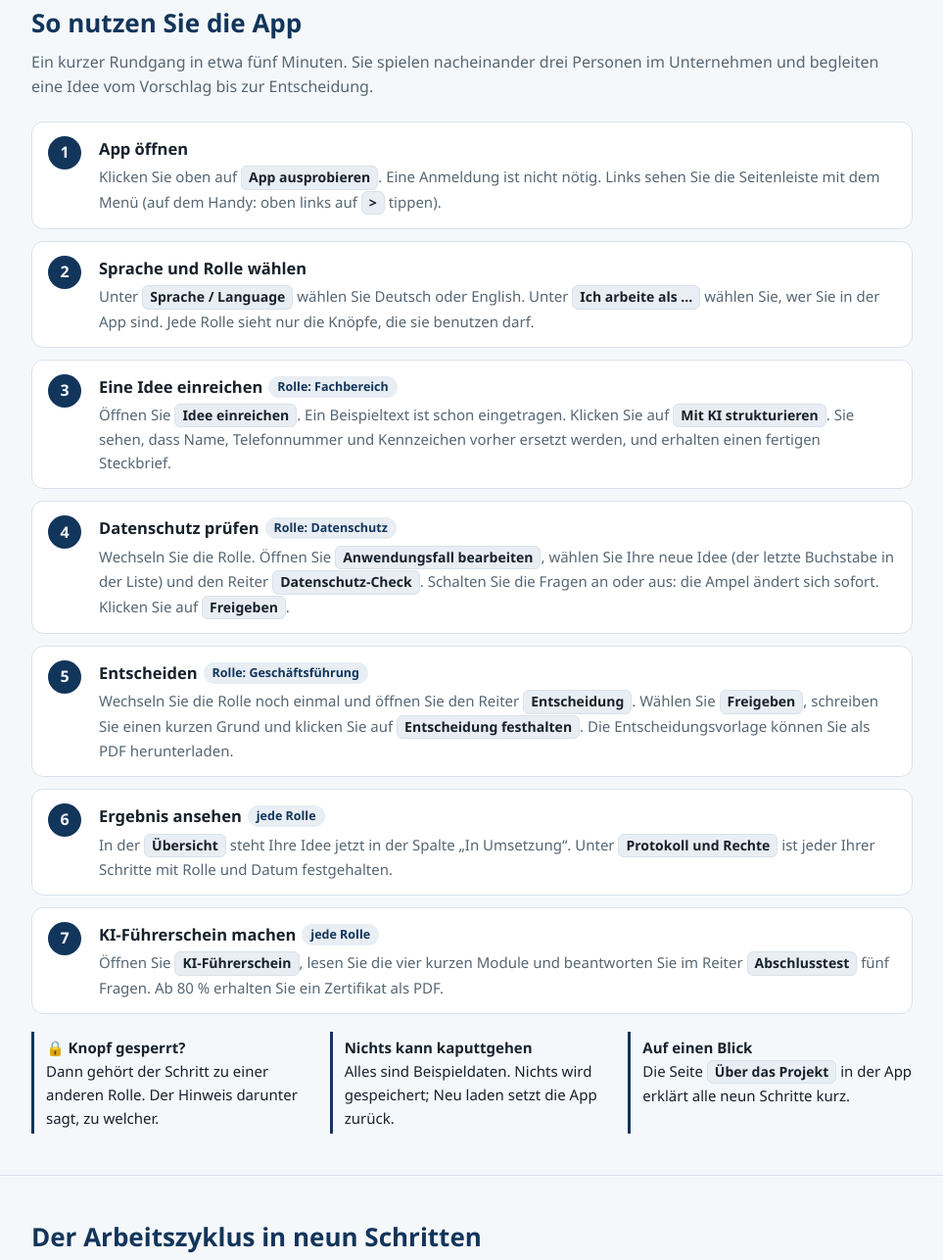
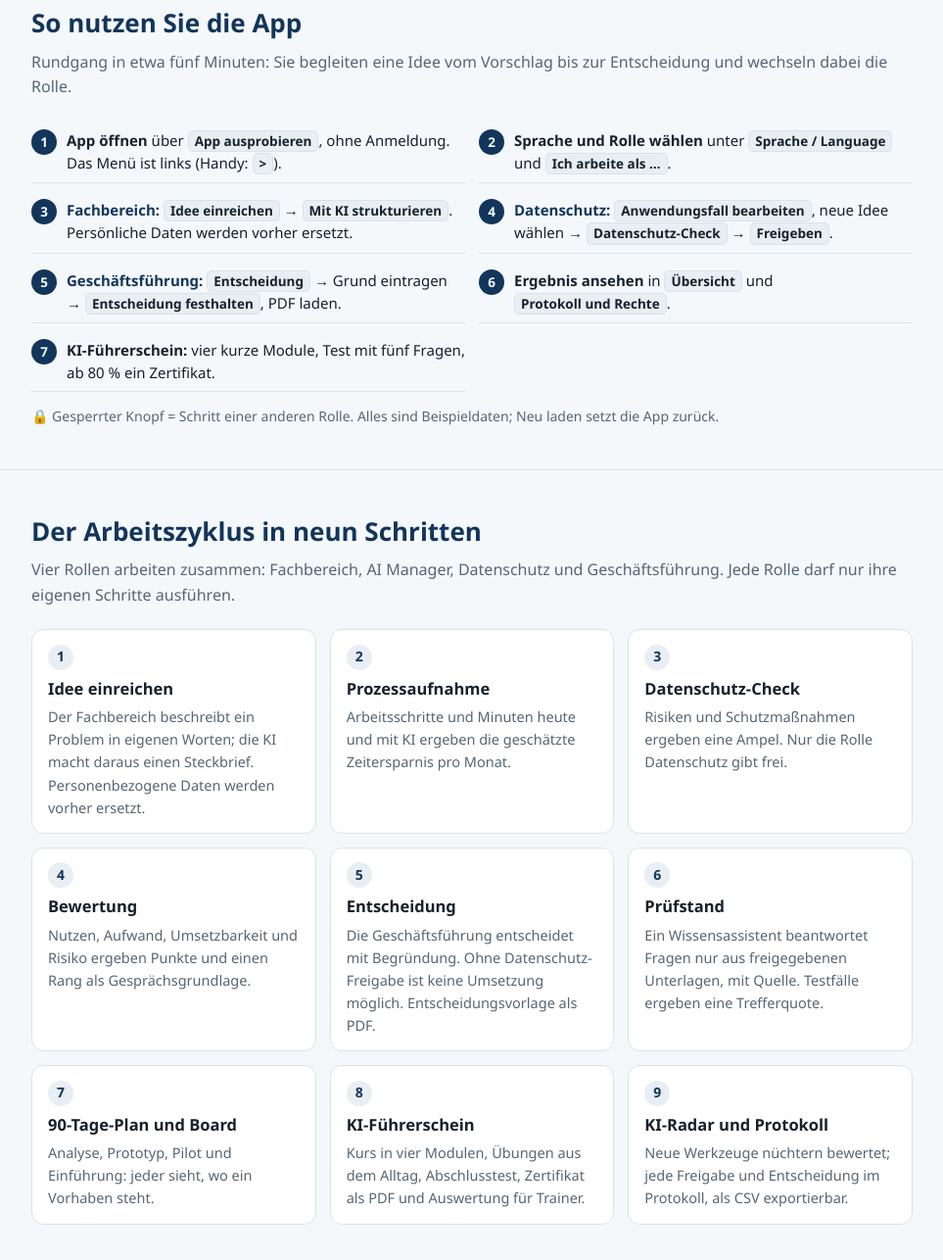
Before and after one commit to sayamrina/ki-einfuehrung, a plain HTML site: page docs/index.html in a window 1280 px wide. Shown: the part 542-1828 px from the top of the page at 98% size, without its empty margins (158-1121 px from the left). Drawn offline with Linux system fonts and the light colour scheme.

Commit message:
Make the how-to-use guide more compact

```diff
--- a/docs/index.html
+++ b/docs/index.html
@@ -43,19 +43,16 @@ figure img { width:100%; height:auto; border:1px solid var(--line); border-radiu
 figcaption { font-size:14px; color:var(--muted); margin-top:6px; }
 .two { display:grid; grid-template-columns:1fr 1fr; gap:16px; }
 .note { color:var(--muted); font-size:14px; }
-.tour { display:grid; gap:12px; padding:0; margin:0; list-style:none; counter-reset:tour; }
-.tour li { display:grid; grid-template-columns:40px 1fr; gap:12px; background:var(--surface); border:1px solid var(--line); border-radius:12px; padding:14px 16px; counter-increment:tour; }
-.tour li::before { content:counter(tour); display:grid; place-items:center; width:34px; height:34px; border-radius:50%; background:var(--accent); color:var(--bg); font-weight:700; }
-.tour h3 { margin:0 0 3px; font-size:16.5px; }
-.tour p { margin:0; font-size:15px; color:var(--muted); }
-.ui { display:inline-block; padding:0 7px; border:1px solid var(--line); border-radius:6px; background:var(--soft); color:var(--ink); font-size:14px; font-weight:600; white-space:nowrap; }
-.role { display:inline-block; padding:1px 9px; border-radius:99px; background:var(--soft); color:var(--accent); font-size:12.5px; font-weight:700; margin-left:6px; vertical-align:2px; }
-.tips { display:grid; grid-template-columns:repeat(3,1fr); gap:14px; margin-top:18px; }
-.tip { border-left:3px solid var(--accent); padding:4px 0 4px 12px; font-size:15px; }
-.tip b { display:block; }
+.tour { display:grid; grid-template-columns:repeat(2,1fr); gap:8px 14px; padding:0; margin:0; list-style:none; counter-reset:tour; }
+.tour li { display:grid; grid-template-columns:26px 1fr; gap:10px; align-items:start; padding:8px 0; border-bottom:1px solid var(--line); counter-increment:tour; font-size:15px; line-height:1.5; }
+.tour li::before { content:counter(tour); display:grid; place-items:center; width:26px; height:26px; border-radius:50%; background:var(--accent); color:var(--bg); font-weight:700; font-size:13.5px; }
+.tour b { color:var(--ink); }
+.ui { display:inline-block; padding:0 6px; border:1px solid var(--line); border-radius:5px; background:var(--soft); color:var(--ink); font-size:13.5px; font-weight:600; white-space:nowrap; }
+.role { color:var(--accent); font-weight:700; }
+.tips { margin:14px 0 0; color:var(--muted); font-size:14px; }
 footer { padding:28px 0 56px; color:var(--muted); font-size:14px; }
 [data-lang="en"] .de, [data-lang="de"] .en { display:none; }
-@media (max-width:760px) { .cycle, .two, .tips { grid-template-columns:1fr; } header { padding-top:40px; } .lead { font-size:17px; } }
+@media (max-width:760px) { .cycle, .two, .tour { grid-template-columns:1fr; } header { padding-top:40px; } .lead { font-size:17px; } }
 </style>
 </head>
 <body data-lang="de">
@@ -86,21 +83,17 @@ footer { padding:28px 0 56px; color:var(--muted); font-size:14px; }
 <section id="how-to-use">
   <div class="wrap">
     <h2><span class="de">So nutzen Sie die App</span><span class="en">How to use this app</span></h2>
-    <p class="sub"><span class="de">Ein kurzer Rundgang in etwa fünf Minuten. Sie spielen nacheinander drei Personen im Unternehmen und begleiten eine Idee vom Vorschlag bis zur Entscheidung.</span><span class="en">A short tour of about five minutes. You play three people in a company one after another and follow one idea from suggestion to decision.</span></p>
+    <p class="sub"><span class="de">Rundgang in etwa fünf Minuten: Sie begleiten eine Idee vom Vorschlag bis zur Entscheidung und wechseln dabei die Rolle.</span><span class="en">A tour of about five minutes: you follow one idea from suggestion to decision, switching roles on the way.</span></p>
     <ol class="tour">
-      <li><div><h3><span class="de">App öffnen</span><span class="en">Open the app</span></h3><p><span class="de">Klicken Sie oben auf <span class="ui">App ausprobieren</span>. Eine Anmeldung ist nicht nötig. Links sehen Sie die Seitenleiste mit dem Menü (auf dem Handy: oben links auf <span class="ui">&gt;</span> tippen).</span><span class="en">Click <span class="ui">Try the live app</span> above. No sign-in is needed. On the left you see the sidebar with the menu (on a phone: tap <span class="ui">&gt;</span> at the top left).</span></p></div></li>
-      <li><div><h3><span class="de">Sprache und Rolle wählen</span><span class="en">Choose language and role</span></h3><p><span class="de">Unter <span class="ui">Sprache / Language</span> wählen Sie Deutsch oder English. Unter <span class="ui">Ich arbeite als …</span> wählen Sie, wer Sie in der App sind. Jede Rolle sieht nur die Knöpfe, die sie benutzen darf.</span><span class="en">Under <span class="ui">Sprache / Language</span> pick Deutsch or English. Under <span class="ui">I work as …</span> pick who you are in the app. Each role only gets the buttons it is allowed to use.</span></p></div></li>
-      <li><div><h3><span class="de">Eine Idee einreichen</span><span class="en">Submit an idea</span><span class=role><span class="de">Rolle: Fachbereich</span><span class="en">Role: Business unit</span></span></h3><p><span class="de">Öffnen Sie <span class="ui">Idee einreichen</span>. Ein Beispieltext ist schon eingetragen. Klicken Sie auf <span class="ui">Mit KI strukturieren</span>. Sie sehen, dass Name, Telefonnummer und Kennzeichen vorher ersetzt werden, und erhalten einen fertigen Steckbrief.</span><span class="en">Open <span class="ui">Submit an idea</span>. A sample text is already filled in. Click <span class="ui">Structure with AI</span>. You see that the name, phone number and licence plate are replaced first, and you get a ready brief.</span></p></div></li>
-      <li><div><h3><span class="de">Datenschutz prüfen</span><span class="en">Check data protection</span><span class=role><span class="de">Rolle: Datenschutz</span><span class="en">Role: Data protection</span></span></h3><p><span class="de">Wechseln Sie die Rolle. Öffnen Sie <span class="ui">Anwendungsfall bearbeiten</span>, wählen Sie Ihre neue Idee (der letzte Buchstabe in der Liste) und den Reiter <span class="ui">Datenschutz-Check</span>. Schalten Sie die Fragen an oder aus: die Ampel ändert sich sofort. Klicken Sie auf <span class="ui">Freigeben</span>.</span><span class="en">Switch the role. Open <span class="ui">Work on a use case</span>, pick your new idea (the last letter in the list) and the <span class="ui">Data protection check</span> tab. Switch the questions on or off: the traffic light changes right away. Click <span class="ui">Approve</span>.</span></p></div></li>
-      <li><div><h3><span class="de">Entscheiden</span><span class="en">Decide</span><span class=role><span class="de">Rolle: Geschäftsführung</span><span class="en">Role: Management</span></span></h3><p><span class="de">Wechseln Sie die Rolle noch einmal und öffnen Sie den Reiter <span class="ui">Entscheidung</span>. Wählen Sie <span class="ui">Freigeben</span>, schreiben Sie einen kurzen Grund und klicken Sie auf <span class="ui">Entscheidung festhalten</span>. Die Entscheidungsvorlage können Sie als PDF herunterladen.</span><span class="en">Switch the role once more and open the <span class="ui">Decision</span> tab. Choose <span class="ui">Approve</span>, write a short reason and click <span class="ui">Record decision</span>. You can download the decision paper as a PDF.</span></p></div></li>
-      <li><div><h3><span class="de">Ergebnis ansehen</span><span class="en">See the result</span><span class=role><span class="de">jede Rolle</span><span class="en">any role</span></span></h3><p><span class="de">In der <span class="ui">Übersicht</span> steht Ihre Idee jetzt in der Spalte „In Umsetzung“. Unter <span class="ui">Protokoll und Rechte</span> ist jeder Ihrer Schritte mit Rolle und Datum festgehalten.</span><span class="en">On the <span class="ui">Dashboard</span> your idea now sits in the "In progress" column. Under <span class="ui">Log and rights</span> every step you took is recorded with role and date.</span></p></div></li>
-      <li><div><h3><span class="de">KI-Führerschein machen</span><span class="en">Take the AI licence</span><span class=role><span class="de">jede Rolle</span><span class="en">any role</span></span></h3><p><span class="de">Öffnen Sie <span class="ui">KI-Führerschein</span>, lesen Sie die vier kurzen Module und beantworten Sie im Reiter <span class="ui">Abschlusstest</span> fünf Fragen. Ab 80 % erhalten Sie ein Zertifikat als PDF.</span><span class="en">Open <span class="ui">AI licence</span>, read the four short modules and answer five questions in the <span class="ui">Final test</span> tab. With 80 % or more you get a PDF certificate.</span></p></div></li>
+      <li><div><span class="de"><b>App öffnen</b> über <span class="ui">App ausprobieren</span>, ohne Anmeldung. Das Menü ist links (Handy: <span class="ui">&gt;</span>).</span><span class="en"><b>Open the app</b> with <span class="ui">Try the live app</span>, no sign-in. The menu is on the left (phone: <span class="ui">&gt;</span>).</span></div></li>
+      <li><div><span class="de"><b>Sprache und Rolle wählen</b> unter <span class="ui">Sprache / Language</span> und <span class="ui">Ich arbeite als …</span>.</span><span class="en"><b>Choose language and role</b> under <span class="ui">Sprache / Language</span> and <span class="ui">I work as …</span>.</span></div></li>
+      <li><div><span class="de"><span class="role">Fachbereich:</span> <span class="ui">Idee einreichen</span> → <span class="ui">Mit KI strukturieren</span>. Persönliche Daten werden vorher ersetzt.</span><span class="en"><span class="role">Business unit:</span> <span class="ui">Submit an idea</span> → <span class="ui">Structure with AI</span>. Personal data is replaced first.</span></div></li>
+      <li><div><span class="de"><span class="role">Datenschutz:</span> <span class="ui">Anwendungsfall bearbeiten</span>, neue Idee wählen → <span class="ui">Datenschutz-Check</span> → <span class="ui">Freigeben</span>.</span><span class="en"><span class="role">Data protection:</span> <span class="ui">Work on a use case</span>, pick the new idea → <span class="ui">Data protection check</span> → <span class="ui">Approve</span>.</span></div></li>
+      <li><div><span class="de"><span class="role">Geschäftsführung:</span> <span class="ui">Entscheidung</span> → Grund eintragen → <span class="ui">Entscheidung festhalten</span>, PDF laden.</span><span class="en"><span class="role">Management:</span> <span class="ui">Decision</span> → add a reason → <span class="ui">Record decision</span>, get the PDF.</span></div></li>
+      <li><div><span class="de"><b>Ergebnis ansehen</b> in <span class="ui">Übersicht</span> und <span class="ui">Protokoll und Rechte</span>.</span><span class="en"><b>See the result</b> on the <span class="ui">Dashboard</span> and in <span class="ui">Log and rights</span>.</span></div></li>
+      <li><div><span class="de"><b>KI-Führerschein:</b> vier kurze Module, Test mit fünf Fragen, ab 80 % ein Zertifikat.</span><span class="en"><b>AI licence:</b> four short modules, a five-question test, a certificate from 80 %.</span></div></li>
     </ol>
-    <div class="tips">
-      <div class="tip"><span class="de"><b>🔒 Knopf gesperrt?</b>Dann gehört der Schritt zu einer anderen Rolle. Der Hinweis darunter sagt, zu welcher.</span><span class="en"><b>🔒 Button locked?</b>Then the step belongs to another role. The note below tells you which one.</span></div>
-      <div class="tip"><span class="de"><b>Nichts kann kaputtgehen</b>Alles sind Beispieldaten. Nichts wird gespeichert; Neu laden setzt die App zurück.</span><span class="en"><b>Nothing can break</b>Everything is sample data. Nothing is stored; reloading resets the app.</span></div>
-      <div class="tip"><span class="de"><b>Auf einen Blick</b>Die Seite <span class=ui>Über das Projekt</span> in der App erklärt alle neun Schritte kurz.</span><span class="en"><b>At a glance</b>The <span class=ui>About the project</span> page in the app explains all nine steps briefly.</span></div>
-    </div>
+    <p class="tips"><span class="de">🔒 Gesperrter Knopf = Schritt einer anderen Rolle. Alles sind Beispieldaten; Neu laden setzt die App zurück.</span><span class="en">🔒 Locked button = a step for another role. Everything is sample data; reloading resets the app.</span></p>
   </div>
 </section>
 
```
